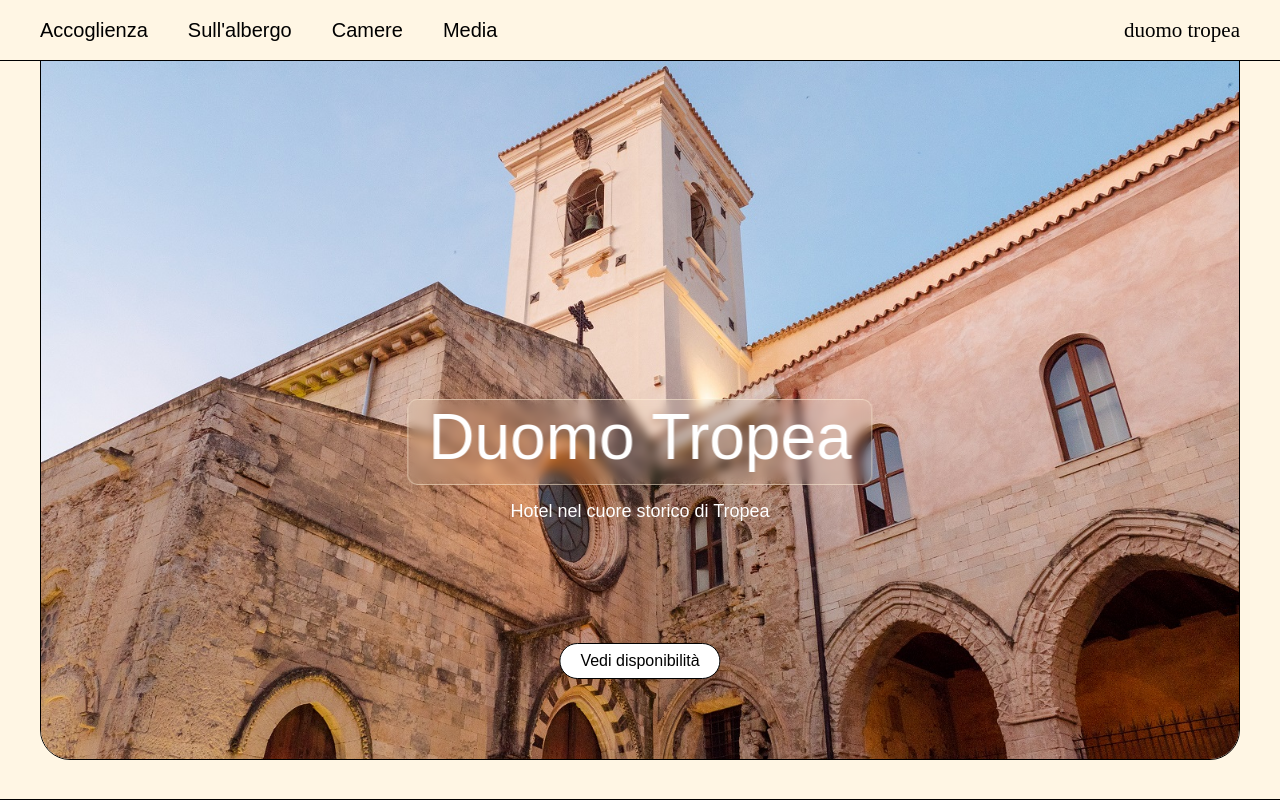
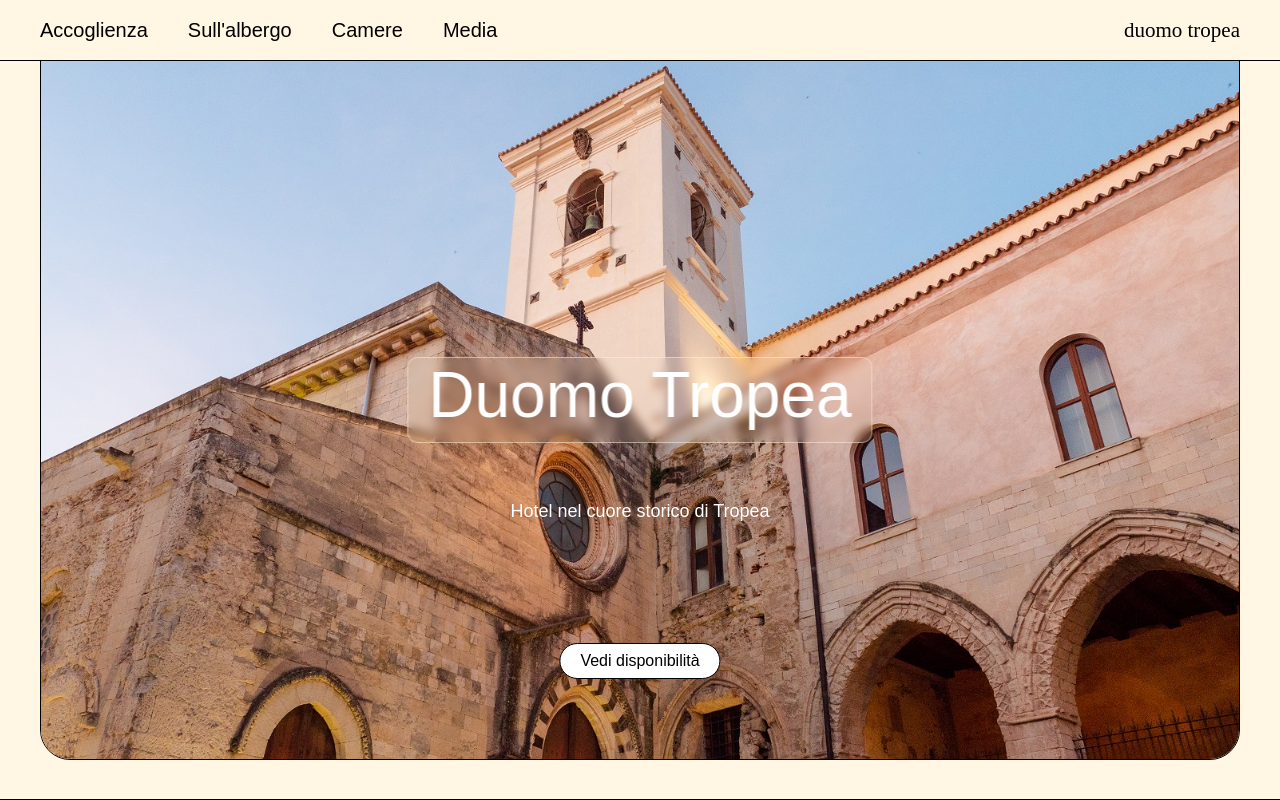
Before and after one commit to Shestoy06/italian-hotel-duomo-tropea, a React (Create React App) app in the folder client/: page / in a window 1280 px wide. Shown: the top 800 px of the page. Built offline with nearby package versions, Linux system fonts and the light colour scheme; a web font is replaced by a local one.

Commit message:
set h1 title

```diff
--- a/client/src/index.css
+++ b/client/src/index.css
@@ -242,6 +242,9 @@ body, html {
   }
 }
 
+h1 {
+  margin: 0;
+}
 h2 {
   margin-top: 0 !important;
 }
```
